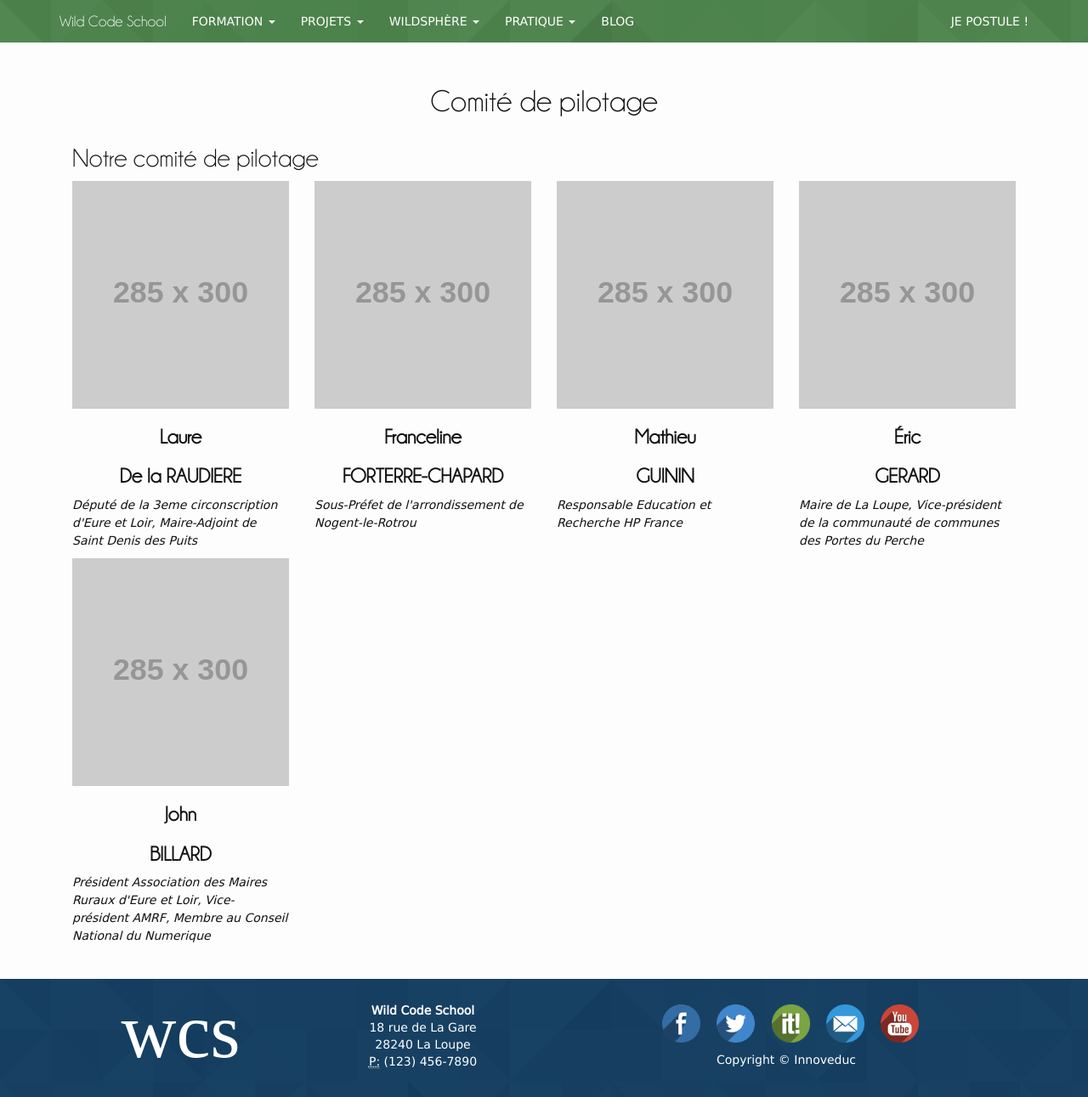
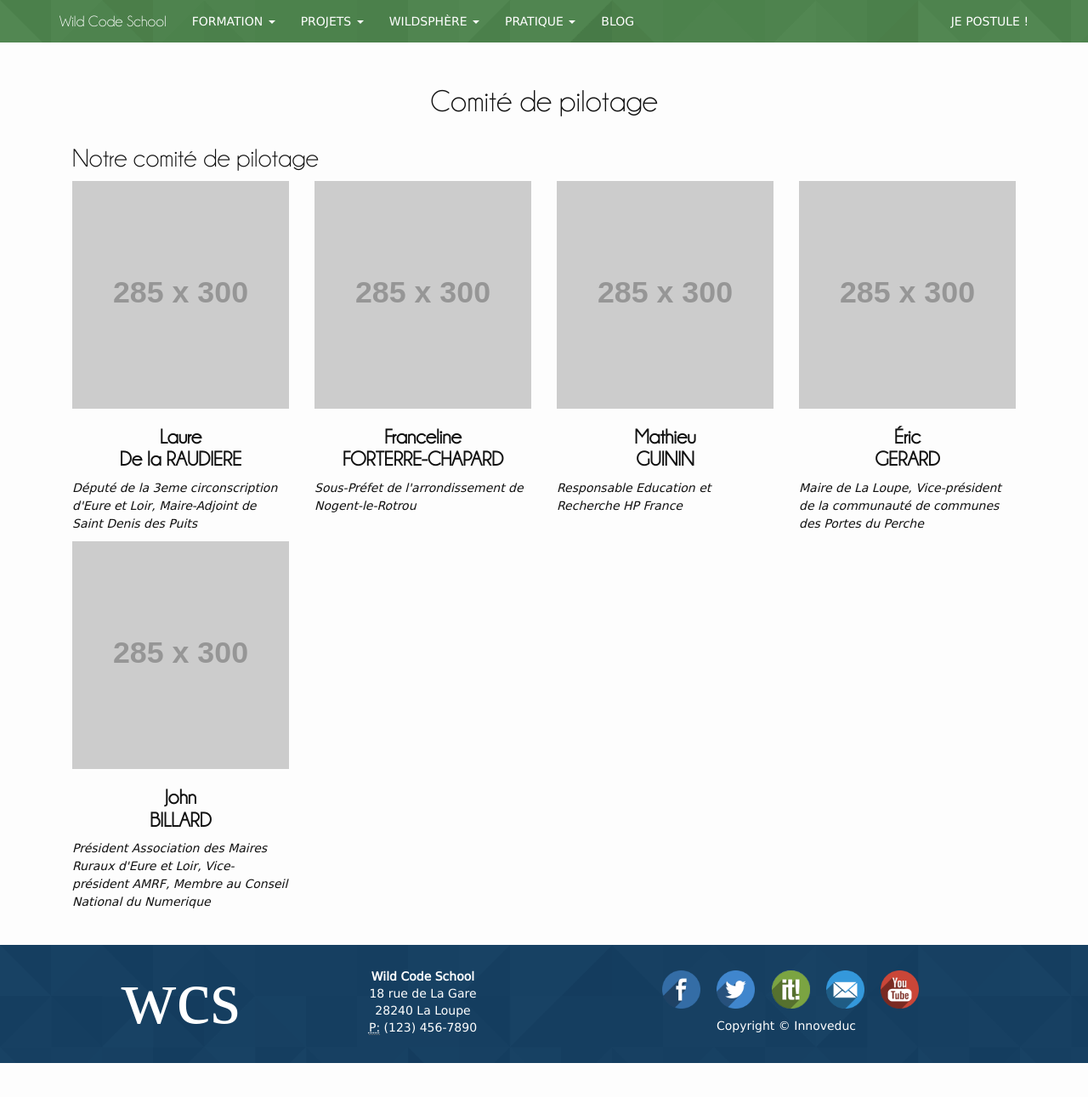
Before and after one commit to alem972/wildcodeschool.github.io, a Jekyll site: the page built from comite-de-pilotage.html, in a window 1280 px wide and 1291 px high. Shown: the whole window at 85% size. Built offline with Jekyll 4.4.1, drawn with Linux system fonts in a browser that asks for light colours; nearby versions of some CDN libraries; some web fonts are replaced.

Commit message:
faq comite

```diff
--- a/comite-de-pilotage.html
+++ b/comite-de-pilotage.html
@@ -17,8 +17,7 @@
       <div class="col-sm-3 col-xs-6">
         <img src="http://placehold.it/285x300" class="img-responsive center-block">
 <!--         <img src="/img/portraits/comite-de-pilotage/{{ PHOTO A AJOUTER }}.png" class="img-responsive center-block"> -->
-        <h3>{{ comite.prenom }}</h3>
-        <h3>{{ comite.nom }}</h3>
+        <h3>{{ comite.prenom }}<br>{{ comite.nom }}</h3>
         <p>{{ comite.description }}</p>
       </div>
     {% endfor %}
--- a/foire-aux-questions.html
+++ b/foire-aux-questions.html
@@ -4,6 +4,7 @@
 ---
 <div class="faq">
 
+  <img src="/img/faq-64.png" class="img-responsive center-block">
   <h1>Foire Aux Questions</h1>
 
 
@@ -12,7 +13,7 @@
 
     {% for faq in site.data.faqs %}
 
-      <div class="panel panel-info">
+      <div class="panel panel-warning">
           <div class="panel-heading">
             <h3 class="panel-title">{{ faq.question }}</h3>
           </div>
```
Also changed, not shown: img/faq-64.png (added).
